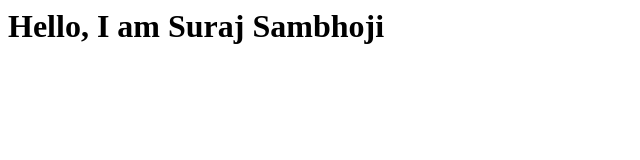
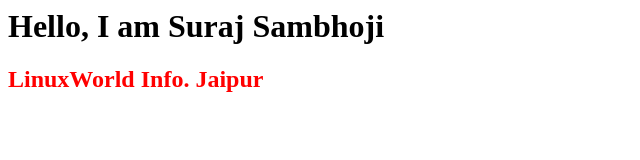
Before and after one commit to surajsambhoji/demo-jenkins, a plain HTML site: page index.html in a window 1280 px wide. Shown: the whole page, without its empty margins (0-640 px from the left). Drawn offline with Linux system fonts and the light colour scheme.

Commit message:
3rd time update index.html

```diff
--- a/index.html
+++ b/index.html
@@ -1 +1,2 @@
 <h1>Hello, I am Suraj Sambhoji</h1>
+<h2 style="color: red">LinuxWorld Info. Jaipur</h2>
```
